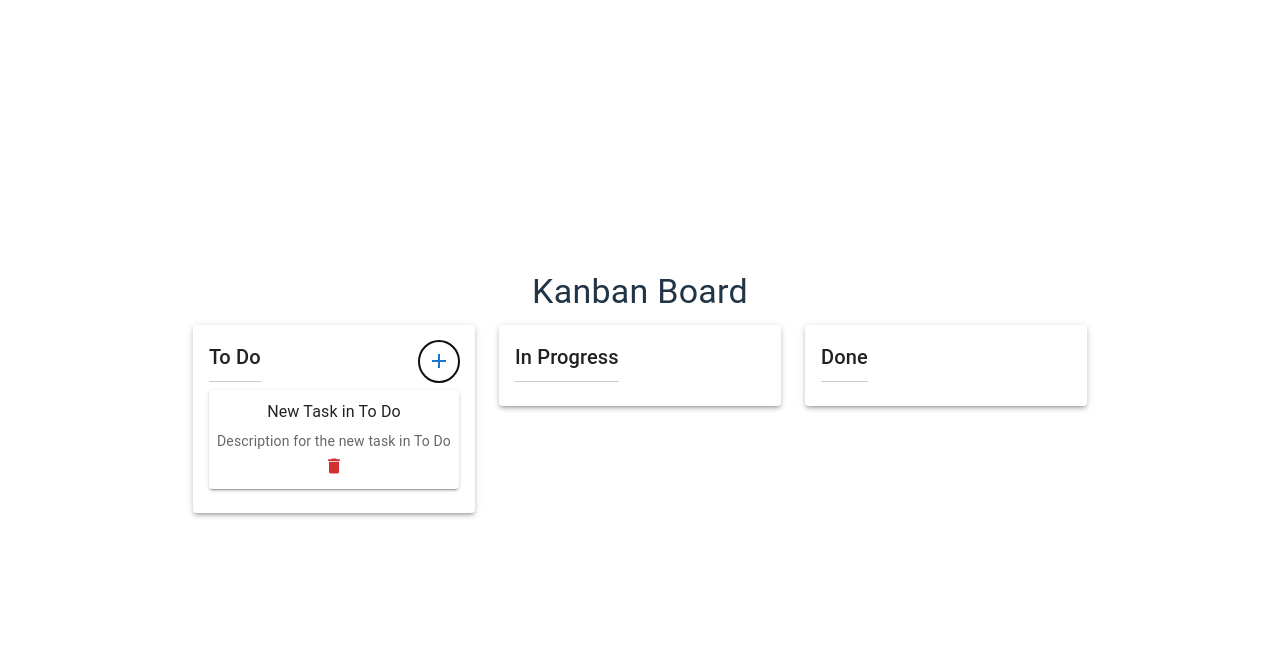
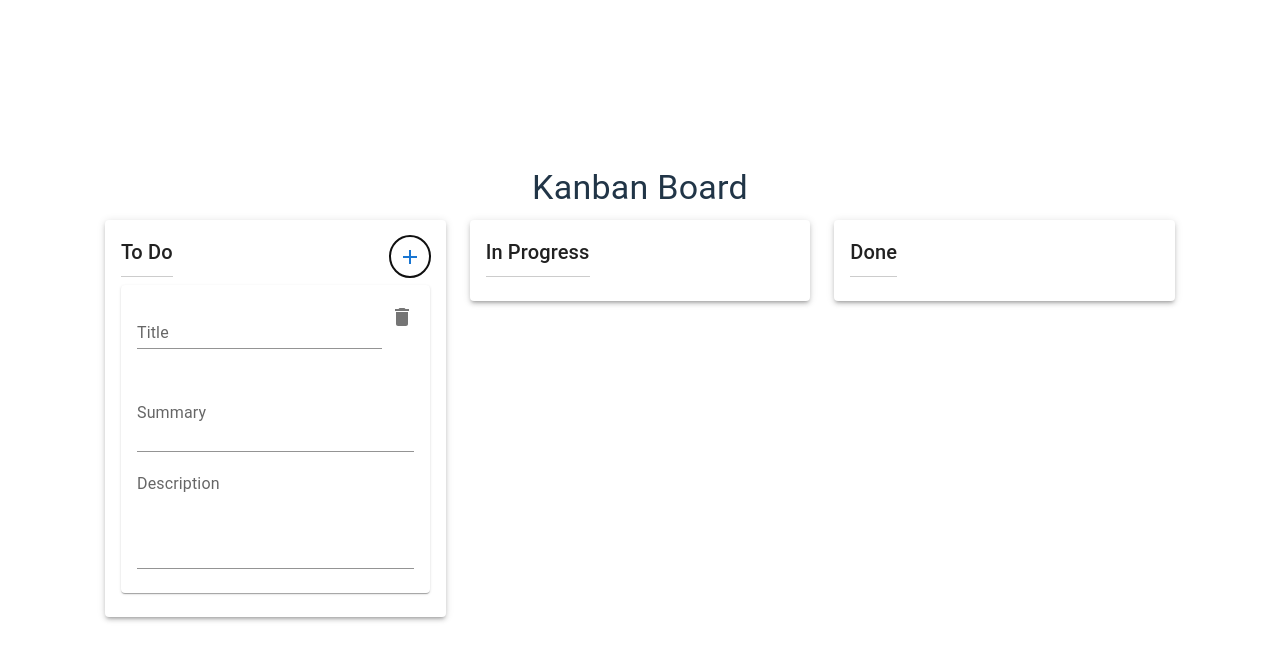
Before and after one commit to LujanSolo/kanban-chrome-extension, a React (Vite) app: page / in a window 1280 px wide. Both pictures are taken after a click on the button "add". Shown: the top 660 px of the page. Built offline with nearby package versions, Linux system fonts and the light colour scheme.

Commit message:
updated task component to accept user input; restyled task into a card using materialsUI with three inputs for now

```diff
--- a/src/components/Task.tsx
+++ b/src/components/Task.tsx
@@ -1,26 +1,58 @@
-import { Paper, Typography, IconButton } from "@mui/material";
+import { Card, CardHeader, CardContent, TextField, Typography, IconButton } from "@mui/material";
 import DeleteIcon from "@mui/icons-material/Delete";
-
+import { useState } from "react";
 interface TaskProps {
   id: number;
-  title: string;
-  description: string;
-  onDelete: (id: number) => void;
+  initialTitle: string;
+  initialSummary: string;
+  initialDescription: string;
+  onDelete: () => void;
 }
 
-const Task: React.FC<TaskProps> = ({ id, title, description, onDelete }) => {
+const Task: React.FC<TaskProps> = ({ id, initialTitle, initialSummary, initialDescription, onDelete }) => {
+  const [title, setTitle] = useState(initialTitle);
+  const [summary, setSummary] = useState(initialSummary);
+  const [description, setDescription] = useState(initialDescription);
+
   return (
-    <Paper elevation={2} style={{ padding: '8px', marginBottom: '8px' }}>
-      <Typography variant="subtitle1" gutterBottom>
-        {title}
-      </Typography>
-      <Typography variant="body2" color="textSecondary">
-        {description}
-      </Typography>
-      <IconButton aria-label="delete" color="error" size="small" onClick={() => onDelete(id)}>
-        <DeleteIcon fontSize="small" />
-      </IconButton>
-    </Paper>
+    <Card style={{ marginBottom: "8px" }}>
+      <CardHeader
+        title={
+          <TextField
+            value={title}
+            onChange={(e) => setTitle(e.target.value)}
+            fullWidth
+            variant="standard"
+            label="Title"
+          />
+        }
+        action={
+          <IconButton aria-label="delete" onClick={onDelete}>
+            <DeleteIcon />
+          </IconButton>
+        }
+      />
+      <CardContent>
+        <TextField
+          value={summary}
+          onChange={(e) => setSummary(e.target.value)}
+          fullWidth
+          variant="standard"
+          label="Summary"
+          multiline
+          rows={2}
+          />
+        <TextField
+          value={description}
+          onChange={(e) => setDescription(e.target.value)}
+          fullWidth
+          variant="standard"
+          label="Description"
+          multiline
+          rows={4}
+        />
+      </CardContent>
+    </Card>
   );
 };
 
```
